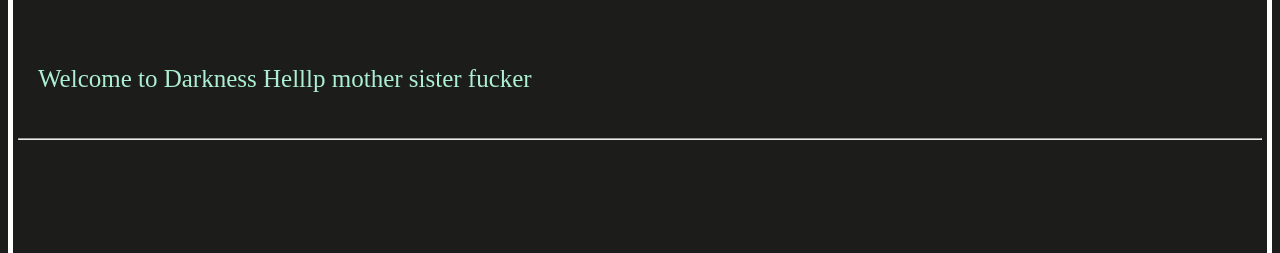
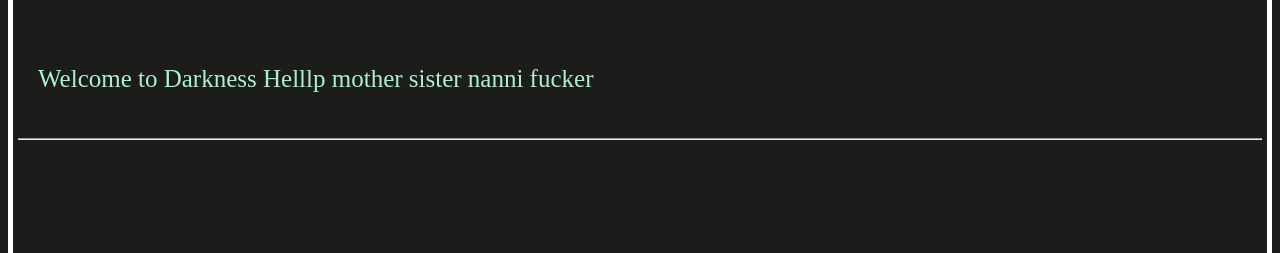
Before and after one commit to 8BitSec/MineCraftGuide, a plain HTML site: page test1.html in a window 1280 px wide. Shown: the part 229-482 px from the top of the page. Drawn offline with Linux system fonts and the light colour scheme.

```diff
--- a/test1.html
+++ b/test1.html
@@ -41,7 +41,7 @@
     <div class=links><br>
         <a id="home"></a>
         <h1>Home</h1>
-        <p class="home1">Welcome to Darkness Helllp mother sister fucker
+        <p class="home1">Welcome to Darkness Helllp mother sister nanni fucker
         </p>
         <hr>
         <br>
```
